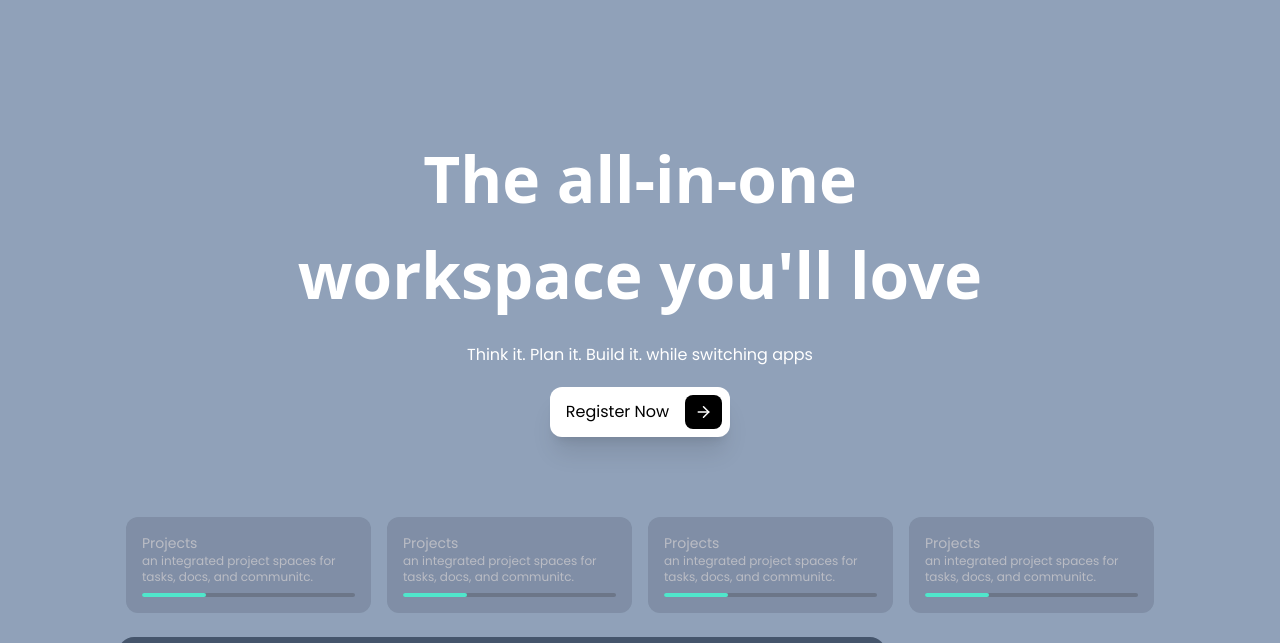
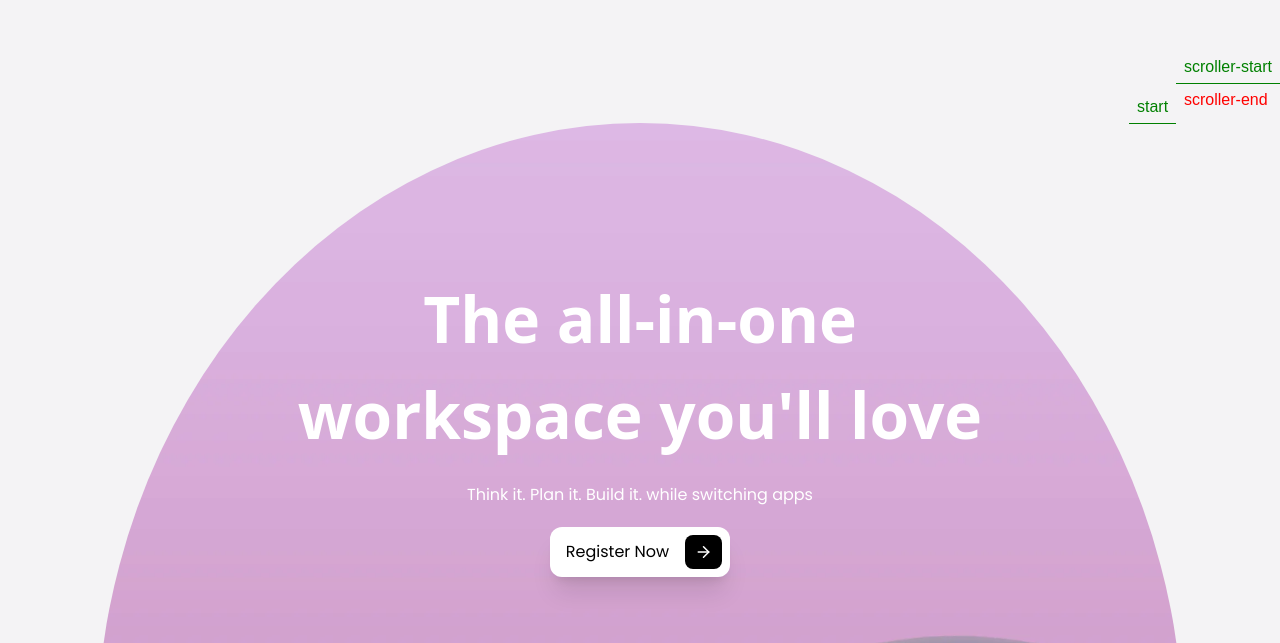
Before and after one commit to Varchasv-pixel/Unnati5, a React (Vite) app: page / in a window 1280 px wide. Shown: the part 157-800 px from the top of the page. Built offline with nearby package versions, Linux system fonts and the light colour scheme; a web font is replaced by a local one.

Commit message:
added animation in hero section

```diff
--- a/package.json
+++ b/package.json
@@ -10,6 +10,7 @@
     "preview": "vite preview"
   },
   "dependencies": {
+    "@gsap/react": "^2.1.2",
     "@tailwindcss/vite": "^4.1.12",
     "gsap": "^3.13.0",
     "lucide-react": "^0.540.0",
--- a/src/App.jsx
+++ b/src/App.jsx
@@ -4,9 +4,10 @@ import Navbar from "./components/Navbar";
 
 const App = () => {
   return (
-    <div className="bg-slate-400 h-full flex flex-col w-full items-center justify-center">
+    <div className=" h-full flex flex-col w-full items-center justify-center">
       {/* <Navbar/> */}
       <Hero />
+      <div className="bg-black w-full h-screen"></div>
     </div>
   );
 };
--- /dev/null
+++ b/src/pages/Hero.css
@@ -0,0 +1,6 @@
+.bganimation{
+    background-image: url('/bgImage.webp');
+    background-size: cover;
+    background-position: center;
+    background-repeat: no-repeat;
+}
--- a/src/pages/Hero.jsx
+++ b/src/pages/Hero.jsx
@@ -1,10 +1,36 @@
-import React from 'react'
+import React, { useEffect, useRef } from 'react'
 import Primarybtn from '../ui/Primarybtn'
 import { GlassWater } from 'lucide-react'
 import Glassbox from '../ui/Glassbox'
 import GlassScreen from '../ui/GlassScreen'
+import './Hero.css'
+import { gsap } from 'gsap'
+import { ScrollTrigger } from 'gsap/ScrollTrigger'
+import { useGSAP } from '@gsap/react';
 
 function Hero() {
+
+  const divRef = useRef(null);
+
+
+  useGSAP(()=>{
+    gsap.registerPlugin(ScrollTrigger);
+
+    gsap.to(divRef.current,{
+      borderTopLeftRadius: '0px',
+      borderTopRightRadius: '0px',
+      width: '100%',
+      scrollTrigger:{
+        trigger: divRef.current,
+        markers: true,
+        scrub: 3,
+        start: 'top 30%',
+        end: '+=800',
+      },
+
+    })
+  },{})
+
 
   const tabs = [
     {
@@ -26,7 +52,7 @@ function Hero() {
   ]
 
   return (
-    <div className='flex flex-col justify-center items-center gap-y-20 sm:mt-32 lg:mt-72 max-w-[95vw]'>
+    <div className='flex bganimation flex-col justify-center items-center gap-y-20 sm:mt-12 lg:mt-70 lg:pt-37   pb-8 ' ref={divRef} style={{borderTopLeftRadius: '100%', borderTopRightRadius: '100%', width: '85%'}}>
       <div className='flex flex-col justify-center items-center text-center text-white gap-y-8'>
         <p className='font-family-primary font-extrabold text-[clamp(1.5rem,6.1vw,4rem)] '>The all-in-one <br /> workspace you'll love</p>
         <p className='leading-0 text-[1rem] '>Think it. Plan it. Build it. while switching apps</p>
@@ -34,14 +60,14 @@ function Hero() {
         <Primarybtn/>
       </div>
       <div className='flex flex-col justify-center w-full items-center gap-6'>
-        <div className='flex flex-row w-full gap-4 px-4 max-w-screen overflow-x-auto'>
+        <div className='flex flex-row w-full gap-4 justify-center items-center px-4 max-w-screen overflow-x-auto'>
           {
-            tabs.map(({title, description, key})=>{
-              return <Glassbox title={title} description={description} key={key} />
+            tabs.map(({title, description}, index)=>{
+              return <Glassbox title={title} description={description} key={index} />
             })
           }
         </div>
-        <div className=' w-full overflow-x-auto px-2'>
+        <div className=' w-full flex justify-center items-center overflow-x-auto px-2'>
           <GlassScreen/>
         </div>
       </div>
```
Also changed, not shown: 1 other file (tests, documents, lock files or other folders).
